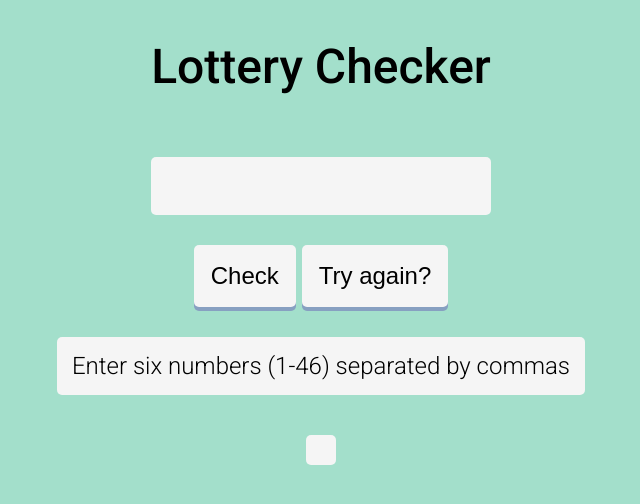
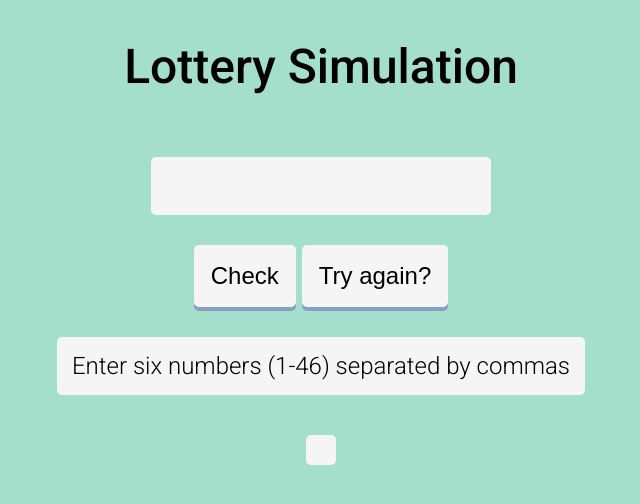
Before and after one commit to 2Tsk2/LotterySIte, a plain HTML site: page index.html in a window 1280 px wide. Shown: the whole page, without its empty margins (319-959 px from the left). Drawn offline with Linux system fonts and the light colour scheme.

Commit message:
Update index.html

```diff
--- a/index.html
+++ b/index.html
@@ -8,7 +8,7 @@
     <link rel="stylesheet" href="style.css" />
   </head>
   <body>
-    <h1>Lottery Checker</h1>
+    <h1>Lottery Simulation </h1>
     <input type="text" id="input" />
     <div>
       <button onclick="checkNumbers()" class="button-submit">Check</button>
```
